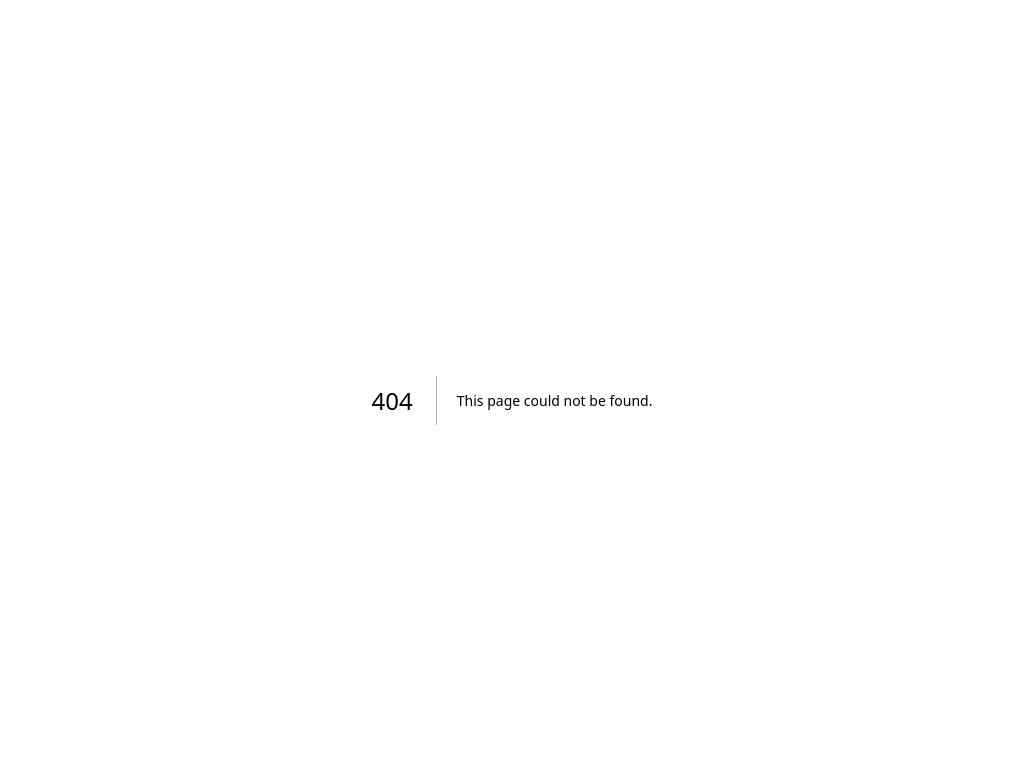
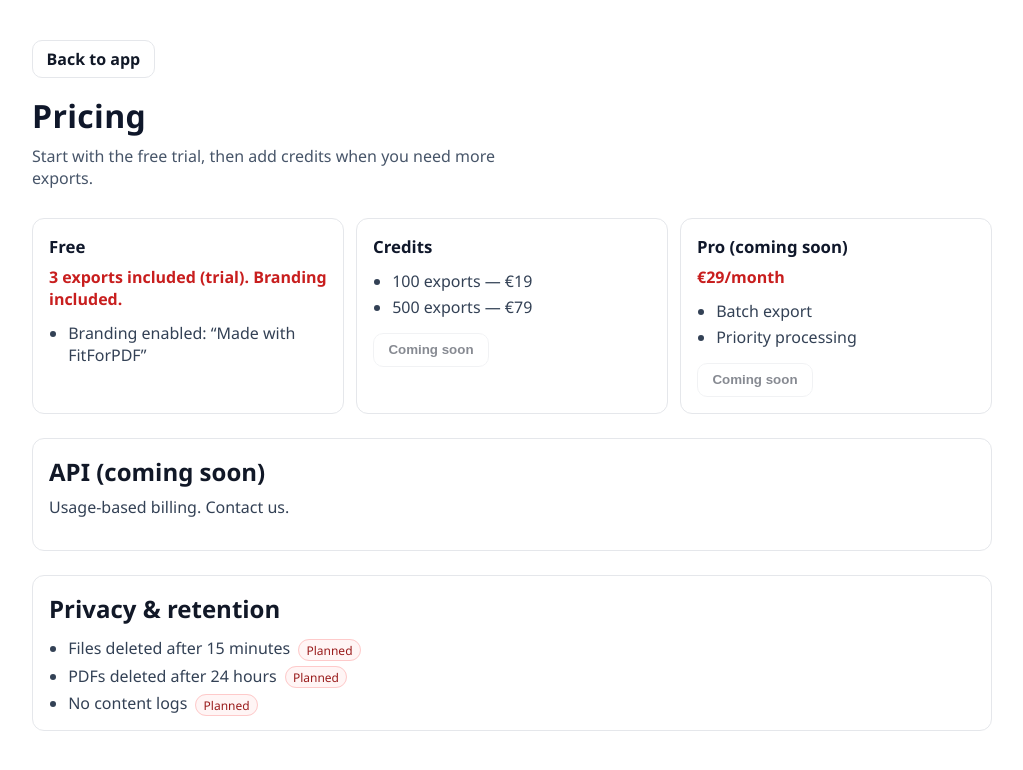
Before and after one commit to Togetheart/fitforpdf-frontend, a Next.js app: page /pricing in a window 1280 px wide. Before the commit this address had no page. Shown: the top 770 px of the page, without its empty margins (128-1151 px from the left). Built offline with nearby package versions, Linux system fonts and the light colour scheme.

Commit message:
feat(pricing): add pricing page

```diff
--- /dev/null
+++ b/app/pricing/page.js
@@ -0,0 +1,199 @@
+'use client';
+
+import { PRICING_CARDS, PRICING_PAGE_COPY } from '../siteCopy.mjs';
+
+export function getPricingPageSections() {
+  return {
+    title: PRICING_PAGE_COPY.pageTitle,
+    subtitle: PRICING_PAGE_COPY.pageSubtitle,
+    cards: PRICING_CARDS,
+    retentionTitle: PRICING_PAGE_COPY.retentionTitle,
+    apiTitle: PRICING_PAGE_COPY.apiTitle,
+    apiCopy: PRICING_PAGE_COPY.apiCopy,
+  };
+}
+
+export default function PricingPage() {
+  return (
+    <main className="pricing-page">
+      <style jsx>{`
+        .pricing-page {
+          --accent: #c81e1e;
+          min-height: 100vh;
+          background: #fff;
+          color: #111827;
+          padding: clamp(1.25rem, 2.5vw, 2.5rem);
+          font-family: "Avenir Next", "Avenir", "Segoe UI", sans-serif;
+        }
+        .container {
+          max-width: 60rem;
+          margin: 0 auto;
+          display: flex;
+          flex-direction: column;
+          gap: 1rem;
+        }
+        .back {
+          color: #111827;
+          text-decoration: none;
+          font-weight: 600;
+          width: fit-content;
+          border: 1px solid #e5e7eb;
+          padding: 0.45rem 0.85rem;
+          border-radius: 10px;
+          transition: transform 140ms ease, opacity 140ms ease;
+        }
+        .back:hover {
+          transform: translateY(-1px);
+          opacity: 0.94;
+          text-decoration: underline;
+        }
+        .header {
+          display: flex;
+          flex-direction: column;
+          gap: 0.5rem;
+        }
+        .title {
+          margin: 0;
+          font-size: 2rem;
+          letter-spacing: 0.01em;
+          color: #0f172a;
+        }
+        .subtitle {
+          margin: 0;
+          color: #475569;
+          max-width: 56ch;
+        }
+        .grid {
+          margin-top: 0.8rem;
+          display: grid;
+          grid-template-columns: repeat(3, minmax(0, 1fr));
+          gap: 0.75rem;
+        }
+        .planCard {
+          border: 1px solid #e5e7eb;
+          border-radius: 12px;
+          padding: 1rem;
+          background: #fff;
+        }
+        .planTitle {
+          margin: 0;
+          font-size: 1.05rem;
+          color: #0f172a;
+        }
+        .planPrice {
+          margin: 0.5rem 0;
+          color: var(--accent);
+          font-weight: 700;
+        }
+        .planList {
+          margin: 0.75rem 0 0;
+          padding-left: 1.2rem;
+          color: #334155;
+          display: grid;
+          gap: 0.25rem;
+        }
+        .action {
+          margin-top: 0.9rem;
+          border: 1px solid #e5e7eb;
+          background: #fff;
+          color: #111827;
+          border-radius: 10px;
+          padding: 0.55rem 0.9rem;
+          font-weight: 600;
+          cursor: pointer;
+          transition: opacity 140ms ease;
+        }
+        .action:hover:not(:disabled) {
+          opacity: 0.94;
+        }
+        .action:disabled {
+          opacity: 0.5;
+          cursor: default;
+        }
+        .section {
+          margin-top: 0.5rem;
+          border: 1px solid #e5e7eb;
+          border-radius: 12px;
+          padding: 1rem;
+          background: #fff;
+        }
+        .sectionTitle {
+          margin: 0;
+        }
+        .retentionList {
+          margin: 0.75rem 0 0;
+          padding-left: 1.2rem;
+          color: #334155;
+          display: grid;
+          gap: 0.35rem;
+        }
+        .pending {
+          font-size: 0.75rem;
+          margin-left: 0.5rem;
+          color: #991b1b;
+          border: 1px solid #fecaca;
+          background: #fff5f5;
+          border-radius: 999px;
+          padding: 0.1rem 0.45rem;
+        }
+        @media (max-width: 880px) {
+          .grid {
+            grid-template-columns: 1fr;
+          }
+        }
+      `}</style>
+      <div className="container">
+        <a href="/" className="back">
+          {PRICING_PAGE_COPY.backToApp}
+        </a>
+
+        <header className="header">
+          <h1 className="title">{PRICING_PAGE_COPY.pageTitle}</h1>
+          <p className="subtitle">{PRICING_PAGE_COPY.pageSubtitle}</p>
+        </header>
+
+        <section className="grid" aria-label="Plans">
+          {PRICING_CARDS.map((plan) => (
+            <article className="planCard" key={plan.id}>
+              <h2 className="planTitle">{plan.title}</h2>
+              {plan.priceLine ? <p className="planPrice">{plan.priceLine}</p> : null}
+              <ul className="planList">
+                {plan.points.map((point) => (
+                  <li key={point}>{point}</li>
+                ))}
+              </ul>
+              {plan.id === 'free' ? null : (
+                <button type="button" className="action" disabled>
+                  {PRICING_PAGE_COPY.disabledButtonLabel}
+                </button>
+              )}
+            </article>
+          ))}
+        </section>
+
+        <section className="section" aria-label="API">
+          <h2 className="sectionTitle">{PRICING_PAGE_COPY.apiTitle}</h2>
+          <p style={{ marginTop: '0.5rem', color: '#334155' }}>{PRICING_PAGE_COPY.apiCopy}</p>
+        </section>
+
+        <section className="section" aria-label="Privacy">
+          <h2 className="sectionTitle">{PRICING_PAGE_COPY.retentionTitle}</h2>
+          <ul className="retentionList">
+            <li>
+              {PRICING_PAGE_COPY.filesDeleted}
+              <span className="pending">{PRICING_PAGE_COPY.plannedLabel}</span>
+            </li>
+            <li>
+              {PRICING_PAGE_COPY.pdfsDeleted}
+              <span className="pending">{PRICING_PAGE_COPY.plannedLabel}</span>
+            </li>
+            <li>
+              {PRICING_PAGE_COPY.noLogs}
+              <span className="pending">{PRICING_PAGE_COPY.plannedLabel}</span>
+            </li>
+          </ul>
+        </section>
+      </div>
+    </main>
+  );
+}
--- a/app/siteCopy.mjs
+++ b/app/siteCopy.mjs
@@ -42,6 +42,57 @@ export const LANDING_COPY_KEYS = {
   pricing: 'pricing',
 };
 
+export const PRICING_PAGE_COPY = {
+  pageTitle: 'Pricing',
+  pageSubtitle: 'Start with the free trial, then add credits when you need more exports.',
+  freeTitle: 'Free',
+  freeSubtitle: '3 exports included (trial). Branding included.',
+  freeFeature: 'Branding enabled: “Made with FitForPDF”',
+  creditsTitle: 'Credits',
+  credits100Title: '100 exports',
+  credits100Price: '€19',
+  credits500Title: '500 exports',
+  credits500Price: '€79',
+  proTitle: 'Pro (coming soon)',
+  proPrice: '€29/month',
+  proFeature1: 'Batch export',
+  proFeature2: 'Priority processing',
+  freePrimaryAction: 'Use free plan',
+  apiTitle: 'API (coming soon)',
+  apiCopy: 'Usage-based billing. Contact us.',
+  backToApp: 'Back to app',
+  retentionTitle: 'Privacy & retention',
+  filesDeleted: 'Files deleted after 15 minutes',
+  pdfsDeleted: 'PDFs deleted after 24 hours',
+  noLogs: 'No content logs',
+  plannedLabel: 'Planned',
+  disabledButtonLabel: 'Coming soon',
+};
+
+export const PRICING_CARDS = [
+  {
+    id: 'free',
+    title: PRICING_PAGE_COPY.freeTitle,
+    priceLine: PRICING_PAGE_COPY.freeSubtitle,
+    points: [PRICING_PAGE_COPY.freeFeature],
+  },
+  {
+    id: 'credits',
+    title: PRICING_PAGE_COPY.creditsTitle,
+    priceLine: '',
+    points: [
+      `${PRICING_PAGE_COPY.credits100Title} — ${PRICING_PAGE_COPY.credits100Price}`,
+      `${PRICING_PAGE_COPY.credits500Title} — ${PRICING_PAGE_COPY.credits500Price}`,
+    ],
+  },
+  {
+    id: 'pro',
+    title: PRICING_PAGE_COPY.proTitle,
+    priceLine: PRICING_PAGE_COPY.proPrice,
+    points: [PRICING_PAGE_COPY.proFeature1, PRICING_PAGE_COPY.proFeature2],
+  },
+];
+
 export const LANDING_SECTIONS = (freeExportsLeft = 3) => [
   {
     id: LANDING_COPY_KEYS.hero,
--- a/package.json
+++ b/package.json
@@ -4,7 +4,7 @@
   "private": true,
   "scripts": {
     "dev": "next dev -p 3001",
-    "test": "node --test app/pageUiLogic.test.mjs app/pageStructure.test.mjs app/api/render/route.test.mjs app/api/checkout/route.test.mjs",
+    "test": "node --test app/pageUiLogic.test.mjs app/pageStructure.test.mjs app/pricing/page.test.mjs app/api/render/route.test.mjs app/api/checkout/route.test.mjs",
     "build": "next build",
     "start": "next start -p 3001"
   },
```
Also changed, not shown: 1 other file (tests, documents, lock files or other folders).
